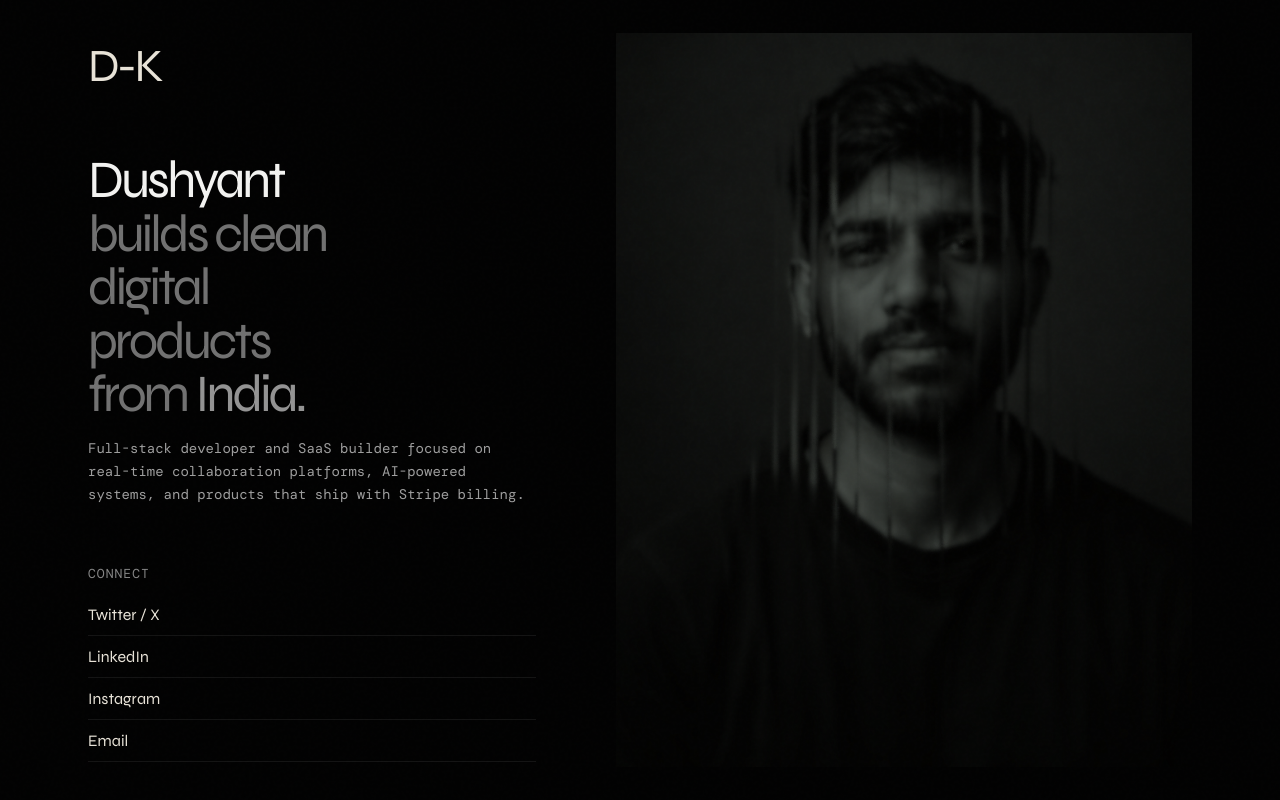
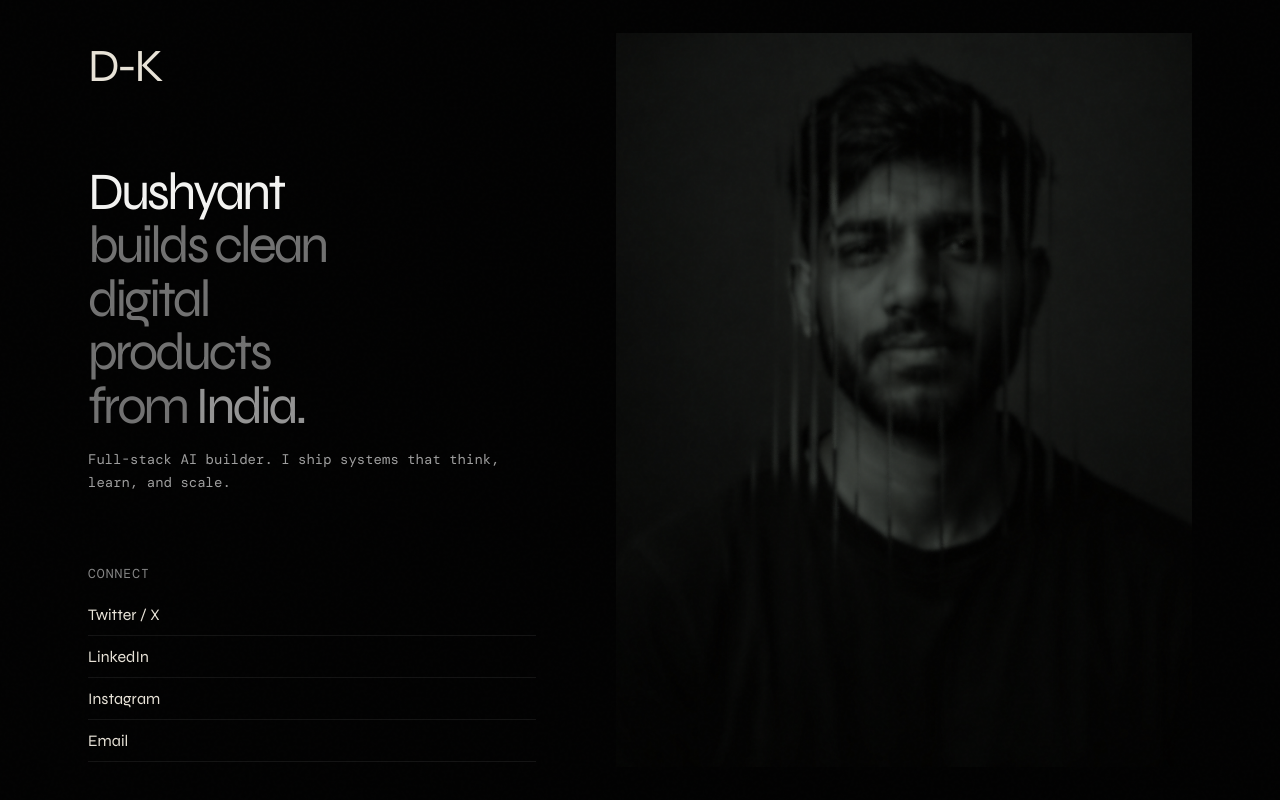
Before and after one commit to dushyant4665/portfolio, a React (Vite) app: page / in a window 1280 px wide. Shown: the top 800 px of the page. Built offline with nearby package versions, Linux system fonts and the light colour scheme; a web font is replaced by a local one.

Commit message:
Stoic refactor: AI builder, simple text, no fluff

```diff
--- a/src/components/Hero.jsx
+++ b/src/components/Hero.jsx
@@ -20,7 +20,7 @@ function Hero() {
             </h1>
 
             <p className="hero-page__subtitle">
-              Full-stack developer and SaaS builder focused on real-time collaboration platforms, AI-powered systems, and products that ship with Stripe billing.
+              Full-stack AI builder. I ship systems that think, learn, and scale.
             </p>
           </div>
 
--- a/src/data/portfolio.js
+++ b/src/data/portfolio.js
@@ -139,22 +139,22 @@ export const labProjects = [
 export const capabilityGroups = [
   {
     title: 'Build',
-    items: ['SaaS platforms & dashboards', 'Real-time collaboration tools', '3D web experiences & WebGL'],
+    items: ['AI systems', 'Real-time tools', '3D experiences'],
   },
   {
     title: 'Engineer',
-    items: ['React/Next.js + Node.js full-stack', 'WebSocket real-time systems', 'Three.js & 3D visualization'],
+    items: ['Full-stack', 'WebSocket systems', 'WebGL/Three.js'],
   },
   {
-    title: 'Scale',
-    items: ['Stripe payments & subscriptions', 'LLM workflows & AI agents', 'Production deployment'],
+    title: 'Ship',
+    items: ['Payments', 'AI agents', 'Production'],
   },
 ]
 
 export const proofPoints = [
-  { value: 'Full-Stack SaaS', label: 'TeamPulse: Real-time collaboration platform with payments' },
-  { value: '3+ Years', label: 'Building production web, AI, and SaaS systems' },
-  { value: 'End-to-End', label: 'Concept, interface, backend, deployment & support' },
+  { value: 'AI Builder', label: 'Systems that think and scale' },
+  { value: '3+ Years', label: 'Production code, shipped' },
+  { value: 'End-to-End', label: 'Idea to deployment' },
 ]
 
 export const contactLinks = [
```
Also changed, not shown: 15 other files (tests, documents, lock files or other folders).
